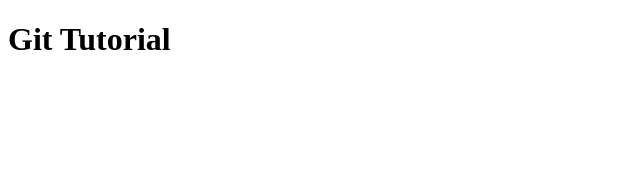
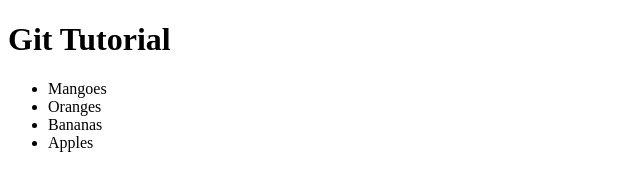
Before and after one commit to hassandavid2001/Git-tutorial, a plain HTML site: page index.html in a window 1280 px wide. Shown: the whole page, without its empty margins (0-640 px from the left). Drawn offline with Linux system fonts and the light colour scheme.

Commit message:
Added list items

```diff
--- a/index.html
+++ b/index.html
@@ -7,5 +7,11 @@
 </head>
 <body>
     <h1>Git Tutorial</h1>
+    <ul>
+        <li>Mangoes</li>
+        <li>Oranges</li>
+        <li>Bananas</li>
+        <li>Apples</li>
+    </ul>
 </body>
 </html>
```
